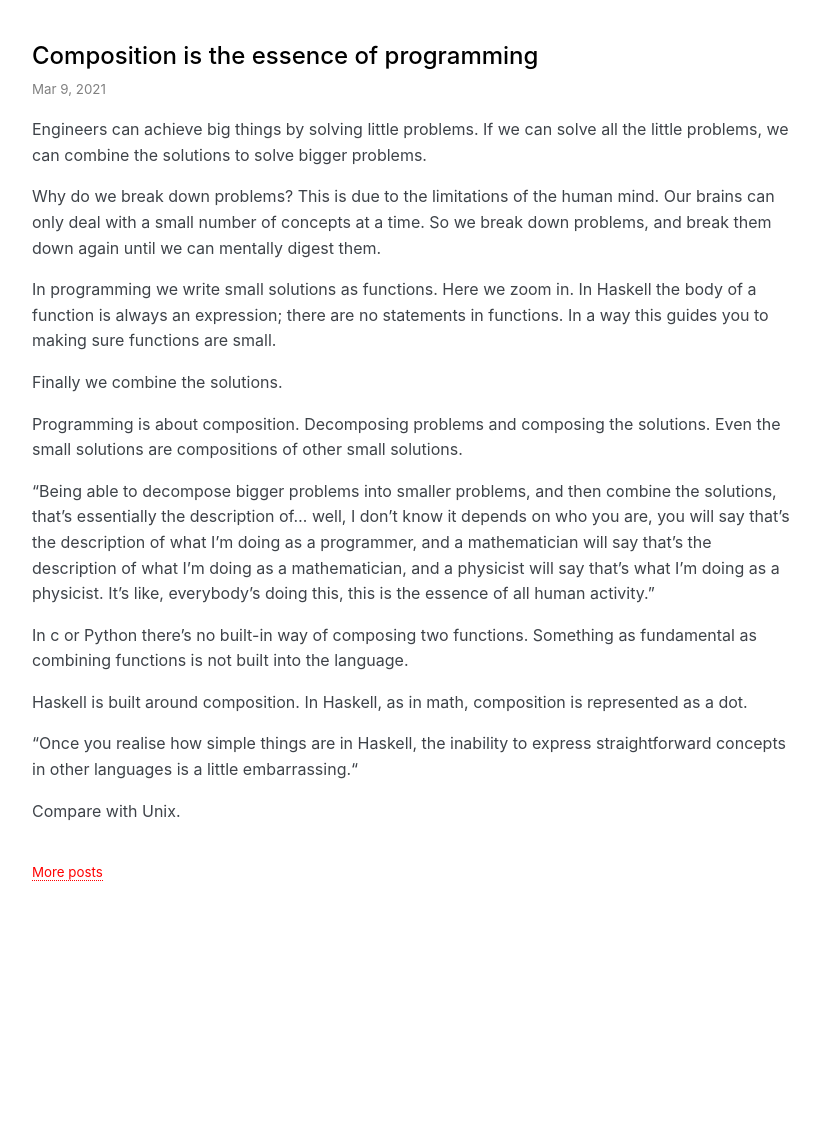
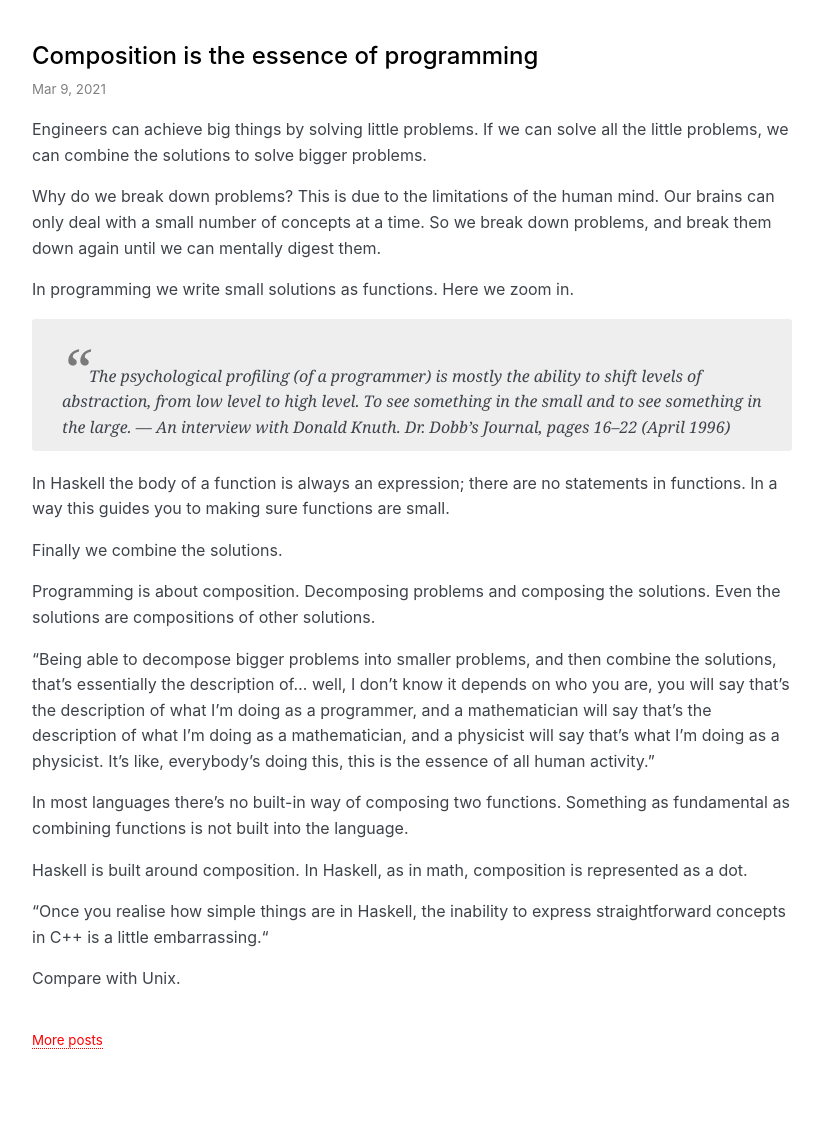
Before and after one commit to explodinglabs/explodinglabs.github.io, a Jekyll site: the page built from _posts/2021-03-09-composition.markdown, in a window 1280 px wide. Shown: the whole page, without its empty margins (228-1051 px from the left). Built offline with Jekyll 4.4.1, drawn with Linux system fonts in a browser that asks for light colours; some web fonts are replaced; before the commit the page ends 960 px from its top, so only the background shows below that.

Commit message:
Adjust composition post

```diff
--- a/_posts/2021-03-09-composition.markdown
+++ b/_posts/2021-03-09-composition.markdown
@@ -11,14 +11,22 @@ mind. Our brains can only deal with a small number of concepts at a time. So we
 break down problems, and break them down again until we can mentally digest
 them.
 
-In programming we write small solutions as functions. Here we zoom in. In
-Haskell the body of a function is always an expression; there are no statements
-in functions. In a way this guides you to making sure functions are small.
+In programming we write small solutions as functions. Here we zoom in.
+
+> The psychological profiling (of a programmer) is mostly the ability to shift
+> levels of abstraction, from low level to high level. To see something in the
+> small and to see something in the large.
+> — An interview with Donald Knuth. Dr. Dobb’s Journal, pages 16–22 (April
+> 1996)
+
+In Haskell the body of a function is always an expression; there are no
+statements in functions. In a way this guides you to making sure functions are
+small.
 
 Finally we combine the solutions.
 
 Programming is about composition. Decomposing problems and composing the
-solutions. Even the small solutions are compositions of other small solutions.
+solutions. Even the solutions are compositions of other solutions.
 
 “Being able to decompose bigger problems into smaller problems, and then
 combine the solutions, that’s essentially the description of... well, I don’t
@@ -28,13 +36,13 @@ what I’m doing as a mathematician, and a physicist will say that’s what I’
 doing as a physicist. It’s like, everybody’s doing this, this is the essence of
 all human activity.”
 
-In c or Python there’s no built-in way of composing two functions. Something as
-fundamental as combining functions is not built into the language.
+In most languages there’s no built-in way of composing two functions. Something
+as fundamental as combining functions is not built into the language.
 
 Haskell is built around composition. In Haskell, as in math, composition is
 represented as a dot.
 
 “Once you realise how simple things are in Haskell, the inability to express
-straightforward concepts in other languages is a little embarrassing.“
+straightforward concepts in C++ is a little embarrassing.“
 
 Compare with Unix.
```
